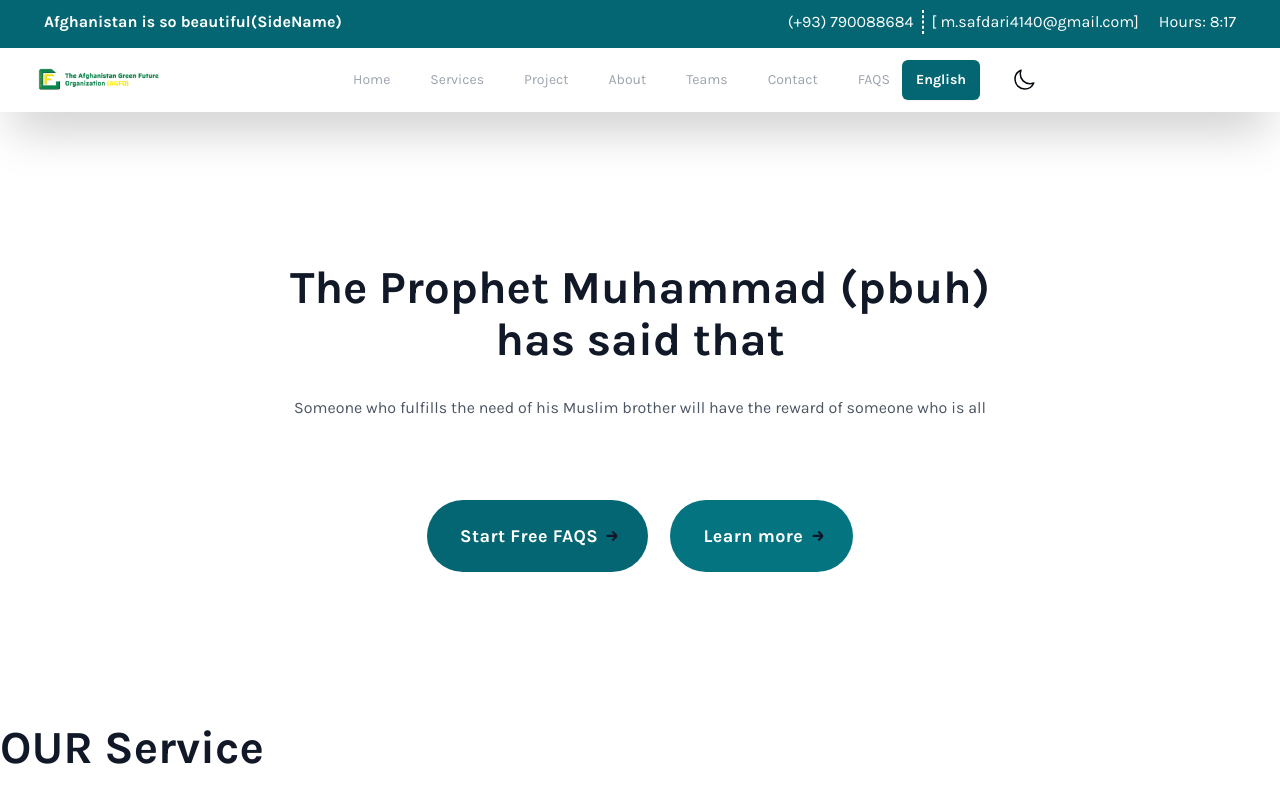
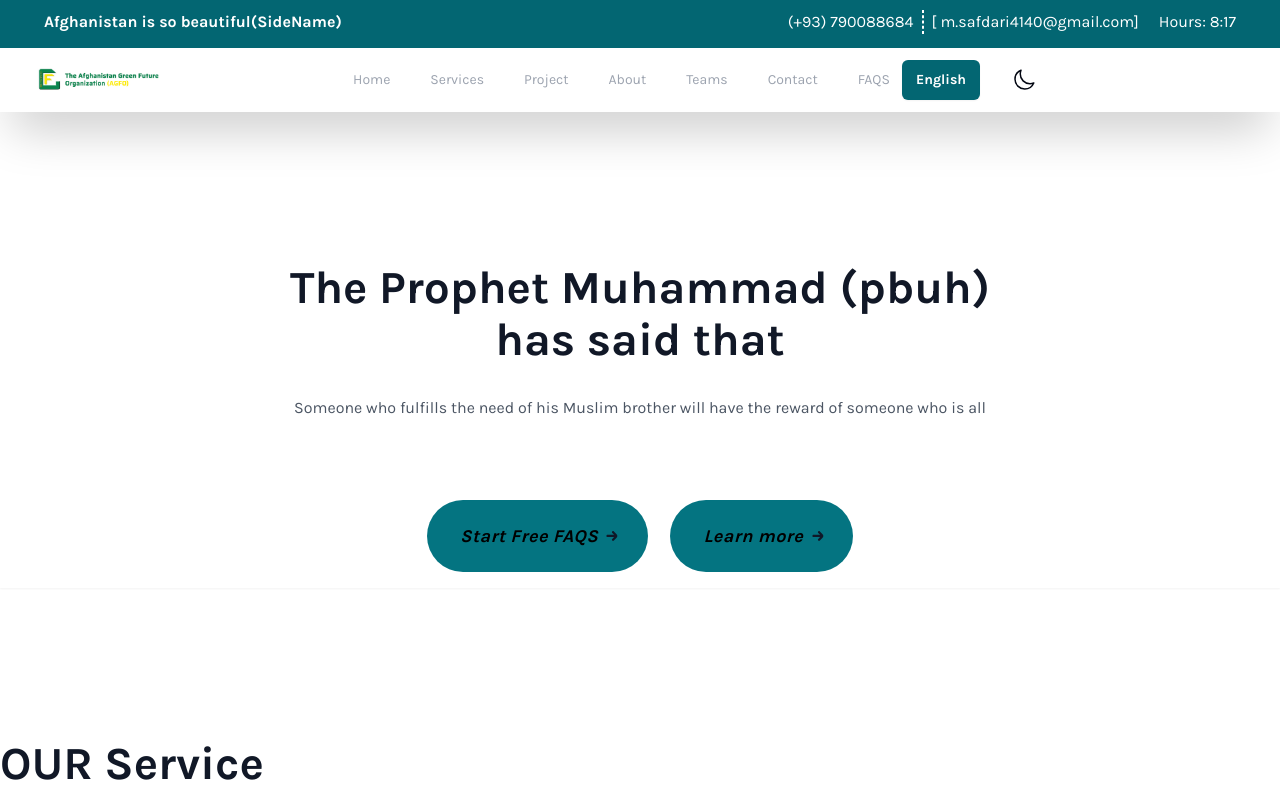
Before and after one commit to muqamuddin/MyReactjsProject, a React (Create React App) app: page / in a window 1280 px wide. Shown: the top 800 px of the page. Built offline with nearby package versions, Linux system fonts and the light colour scheme; what tailwindcss-rtl would draw is missing.

Commit message:
add new style

```diff
--- a/src/frontend/Pages/Home.jsx
+++ b/src/frontend/Pages/Home.jsx
@@ -9,7 +9,7 @@ const Home = () => {
   return (
     <>
       <Navbar />
-      <div className="px-[12px] md:px-[36px] xl:px-0 mt-[70px] text-center lg:mt-[150px]">
+      <div className="px-[12px] md:px-[36px] xl:px-0 mt-[70px] text-center lg:mt-[150px] shadow-sm dark:shadow-slate-100">
         <div className="text-center mb-[35px] md:mb-[50px]">
           <h2 className="font-bold font-chivo mx-auto text-[35px] leading-[44px] md:text-[46px] md:leading-[52px] lg:text-heading-1 text-gray-900 dark:text-gray-200 mb-5 md:mb-[30px] max-w-[725px]">
             The Prophet Muhammad (pbuh) has said that
@@ -19,10 +19,10 @@ const Home = () => {
             reward of someone who is all
           </p>
         </div>
-        <div className=" flex items-center justify-center gap-[22px] mb-[40px] md:mb-[70px]">
+        <div className=" flex items-center justify-center gap-[22px] mb-[40px] md:mb-[70px] pb-4">
           <button type="button">
             <Link
-              className="flex items-center z-10 relative transition-all duration-200 group px-[22px] py-[15px] lg:px-[32px] lg:py-[22px] rounded-[50px] bg-teal-700 text-white hover:bg-gray-100 hover:text-black dark:bg-white dark:text-black dark:text-bold text-heading-6 tracking-wide hover:translate-y-[-2px]"
+              className="flex items-center z-10 relative transition-all duration-200 group px-[22px] py-[15px] lg:px-[32px] lg:py-[22px] rounded-[50px] bg-teal-600 text-black italic hover:bg-teal-700 hover:text-white dark:bg-gray-700 dark:text-white dark:hover:bg-white dark:hover:text-black dark:text-bold text-heading-6 tracking-wide hover:translate-y-[-2px]"
               to="/faqs"
             >
               <span className="block text-inherit w-full h-full rounded-[50px] text-lg font-chivo font-semibold">
@@ -40,7 +40,7 @@ const Home = () => {
           <button type="button">
             {" "}
             <Link
-              className="flex items-center z-10 relative transition-all duration-200 group px-[22px] py-[15px] lg:px-[32px] lg:py-[22px] rounded-[50px] bg-teal-600 text-white hover:bg-teal-700 dark:hover:bg-white dark:hover:text-black hover:text-white text-heading-6 tracking-wide hover:translate-y-[-2px]"
+              className="flex items-center z-10 relative transition-all duration-200 group px-[22px] py-[15px] lg:px-[32px] lg:py-[22px] rounded-[50px] italic bg-teal-600 text-black hover:bg-teal-700 dark:hover:bg-white dark:hover:text-black black dark:bg-gray-700 hover:text-white text-heading-6 tracking-wide hover:translate-y-[-2px]"
               to="#"
             >
               <span className="block text-inherit w-full h-full rounded-[50px] text-lg font-chivo font-semibold">
--- a/src/frontend/component/Direction.jsx
+++ b/src/frontend/component/Direction.jsx
@@ -13,7 +13,7 @@ const Direction = () => {
   return (
     < >
       <button
-              className="rounded-md bg-teal-700 px-3.5 py-2.5 text-sm font-semibold text-white shadow-sm hover:bg-teal-500 focus-visible:outline focus-visible:outline-2 focus-visible:outline-offset-2 focus-visible:outline-indigo-600 "
+              className="rounded-md bg-teal-700 px-3.5 py-2.5 text-sm font-semibold text-white shadow-sm hover:bg-teal-500 dark:bg-gray-700 focus-visible:outline focus-visible:outline-2 focus-visible:outline-offset-2 focus-visible:outline-indigo-600 "
               onClick={handleDirection}
             >
                {direction === "rtl" ? "Dari" : "English"}
--- a/src/frontend/component/Navbar.jsx
+++ b/src/frontend/component/Navbar.jsx
@@ -12,7 +12,7 @@ const Navbar = () => {
   return (
     <>
       <TopHeader />
-      <header className="navbar z-20">
+      <header className="navbar z-20 ">
         <nav className=" w-full  navbar  bgw dark:bg-black dark:bg-opacity-80  dark:rtl:bg-black shadow-2xl dark:shadow-2xl dark:border dark:border-b-1 dark:border-gray-600  ">
           <div className="w-full  mx-auto px-4 sm:px-6 lg:px-8">
             <div className="flex items-center justify-between h-16 ">
```
